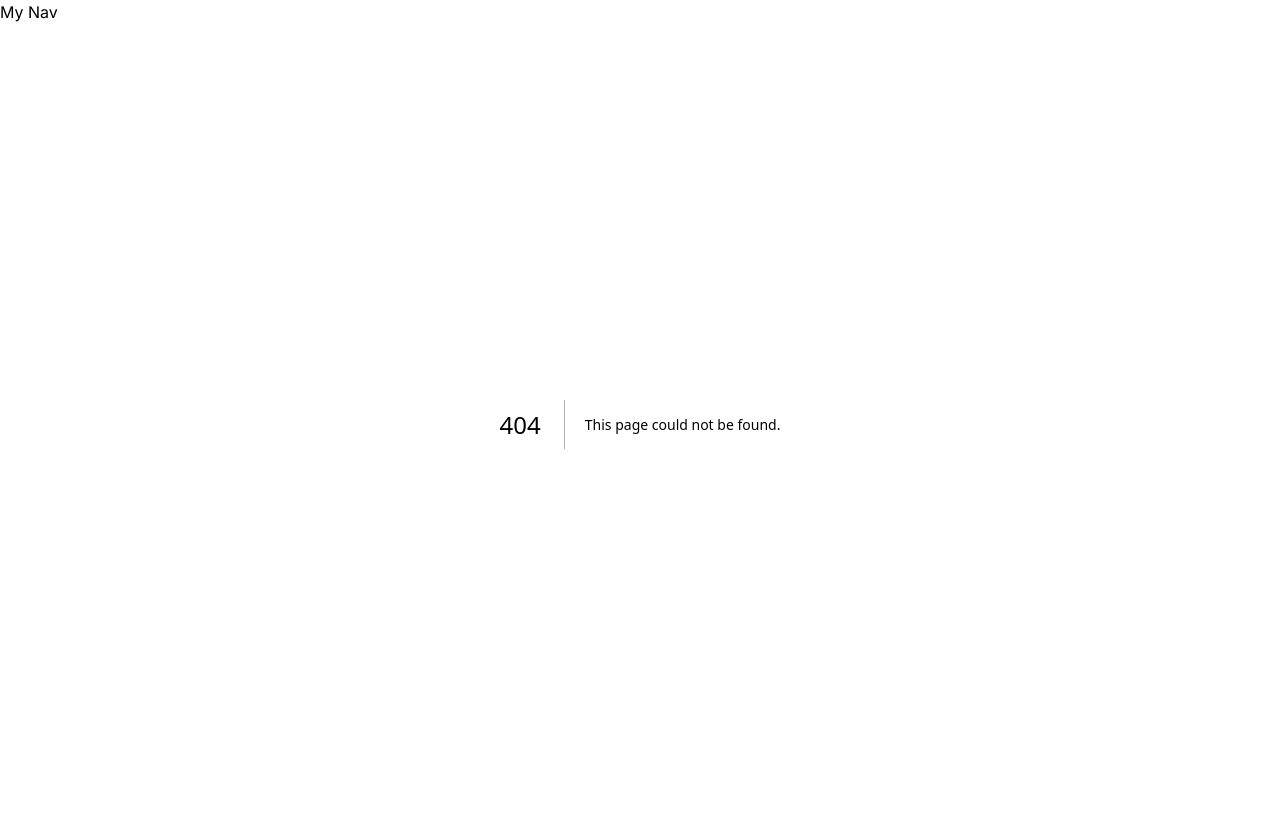
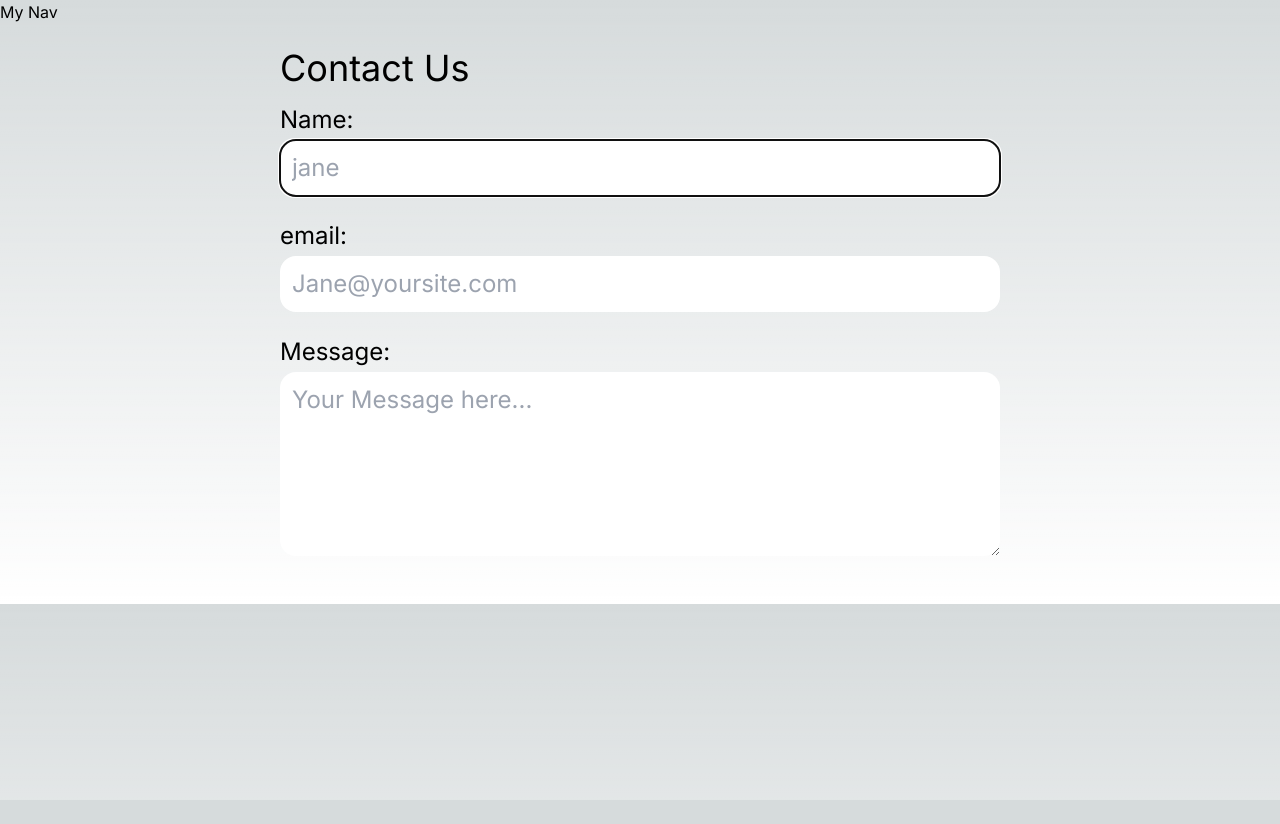
Before and after one commit to Vishal-Chandrasekaran/dg-nxt-13, a Next.js app: page /feedback in a window 1280 px wide. Before the commit this address had no page. After the commit the page ends 800 px from the top, so only its background shows below. Built offline with nearby package versions, Linux system fonts and the light colour scheme.

Commit message:
handled POST request here

```diff
--- a/src/app/about/head.tsx
+++ /dev/null
@@ -1,15 +0,0 @@
-'use client'
-import React from "react";
-
-class Head extends React.Component{
-    render(){
-        return(
-            <React.Fragment>
-                <title>About Page</title>
-                <meta content="width=device-width, inital-scale=1" name="viewport" />
-                <meta name="description" content="Created by Dave" />
-                <link rel="icon" href="/favicon.ico" />
-            </React.Fragment>
-        )
-    }
-}
--- a/src/app/about/layout.tsx
+++ /dev/null
@@ -1,24 +0,0 @@
-'use client';
-import styles from 'style.module.css';
-import "./styles.modules.css";
-import React from "react";
-
-interface typeDef {
-    children: React.ReactNode;
-}
-
-class aboutLayout extends React.Component<typeDef>{
-    render(){
-        const {children}= this.props;
-        return(
-            <React.Fragment>
-                <nav>About NavBar</nav>
-                <main className='main'>
-                    {children}
-                </main>
-            </React.Fragment>
-        )
-    }
-}
-
-export default aboutLayout
--- a/src/app/about/loading.tsx
+++ /dev/null
@@ -1,5 +0,0 @@
-export default function Loading() {
-    return(
-        <h1>Loading    ...</h1>
-    )
-};
--- a/src/app/about/page.tsx
+++ /dev/null
@@ -1,16 +0,0 @@
-"use client";
-import React from "react";
-import Link from "next/link";
-
-class About extends React.Component {
-  render() {
-    return (
-      <React.Fragment>
-        <main>This is a about page</main>
-        <Link href="/">Click here to go Home</Link>
-      </React.Fragment>
-    );
-  }
-}
-
-export default About;
--- a/src/app/about/styles.modules.css
+++ /dev/null
@@ -1,6 +0,0 @@
-.main{
-    min-height: 100vh;
-    display: grid;
-    place-content: center;
-    background-color: #333;
-}
--- /dev/null
+++ b/src/app/api/echo/route.ts
@@ -0,0 +1,18 @@
+import { NextResponse } from "next/server";
+
+export async function GET(request: Request){
+    const {searchParams} = new URL(request.url);
+
+    //Totally non-flexible way for providing responses
+    //value for the string entered in searchParams:
+    // const name = searchParams.get('name');
+    //either returns value or name if that searchParam exists
+    //const instrument = searchParams.get('instrument');
+    //now we send the response for teh required;
+    //return NextResponse.json({name , instrument})
+
+    //Instead of declaring we store the entries inside an object
+    const obj = Object.fromEntries(searchParams.entries());
+    return NextResponse.json(obj)
+
+}
--- /dev/null
+++ b/src/app/api/feedback/route.ts
@@ -0,0 +1,16 @@
+import { NextResponse } from "next/server";
+
+//This type actually created to match the state values of the form
+type Feedback = {
+    name?: string,
+    email?: string,
+    message?: string
+};
+
+export async function POST(request: Request) {
+    const data:Feedback = await request.json();
+    console.log("data :",data);
+
+    const { name,email,message } = data;
+    return NextResponse.json({name,email,message});
+};
--- /dev/null
+++ b/src/app/api/hello/route.ts
@@ -0,0 +1,6 @@
+//To send typed responses without error
+import { NextResponse } from "next/server"
+
+export async function GET(){
+    return NextResponse.json({"message":'Hello, Next.js!'})
+}
--- /dev/null
+++ b/src/app/feedback/page.tsx
@@ -0,0 +1,99 @@
+"use client";
+//To change the state and adding type
+import { useState,FormEvent,ChangeEvent } from "react";
+//To redirect to the other page
+import { useRouter } from "next/navigation";
+
+//Inital state value declared globally
+const initState = {
+    name:"",
+    email:"",
+    message:""
+};
+
+//A react component used for 'POST' method in the name of form in dynamic routeHandler
+export default function Feedback() {
+    const [data,setData] = useState(initState);
+    const router = useRouter();
+
+    const handleSubmit = async (e:FormEvent<HTMLFormElement>) => {
+        e.preventDefault();
+        console.log(JSON.stringify(data));
+        const { name,email,message } = data;
+
+        //Sending data to API (which is created in routeHandler)
+        const res = await fetch('http://localhost:3000/api/feedback',{
+            method:'POST',
+            headers:{
+                'Content-Type':'application/json',
+            },
+            body: JSON.stringify({
+                name,email,message
+            })
+        })
+
+        const result = await res.json();
+        console.log(result);
+
+        router.push('/thank-you')
+    };
+
+    //For setting the state value from the value stored in the input of the form
+    const handleChange = (e: ChangeEvent <HTMLInputElement | HTMLTextAreaElement > ) => {
+        const name = e.target.name;
+
+        setData((prevData) => ({
+            ...prevData,
+            [name]: e.target.value
+        }))
+    };
+
+
+    const canSave = [...Object.values(data)].every(Boolean);
+
+    return (
+        <form onSubmit={handleSubmit} className="flex flex-col mx-auto max-w-3xl p-6" >
+            <h1 className="text-4xl mb-4" >Contact Us</h1>
+            <label className="text-2xl mb-1" htmlFor="name" >Name:</label>
+            <input
+             className="p-3 mb-6 text-2xl rounded-2xl text-black"
+             type="text"
+             id="name"
+             name="name"
+             placeholder="jane"
+             pattern="([A-Z][\w+.]{1,})"
+             value={data.name}
+             onChange={handleChange}
+             autoFocus
+            />
+
+            <label className="text-2xl mb-1" htmlFor="email"> email:</label>
+            <input
+            className="p-3 mb-6 text-2xl rounded-2xl text:black"
+            type="email"
+            name="email"
+            placeholder="Jane@yoursite.com"
+            pattern="^[a-zA-Z0-9._%+-]+@[a-zA-Z]{2,}$"
+            value={data.email}
+            onChange={handleChange}
+            />
+
+            <label className="text-2xl mb-1" htmlFor="message">Message:</label>
+            <textarea
+            className="p-3 mb-6 text-2xl rounded-2xl text-black "
+            id="message"
+            name="message"
+            placeholder="Your Message here..."
+            rows={5}
+            cols={33}
+            value={data.message}
+            onChange={handleChange}
+            />
+
+           {canSave &&  <button
+            className="p-3 mb-6 text-2xl rounded-2xl text-black border-solid border-white border-2 max-w-xs bg-slate-400 hover:cursor-pointer hover:bg-slate-300 disable:hidden "
+            disabled={!canSave}
+            >Submit</button>}
+        </form>
+    )
+};
--- a/src/app/page.tsx
+++ b/src/app/page.tsx
@@ -5,7 +5,6 @@ export default function Home() {
   return (
     <main>
       <h1>Hello World</h1>
-      <Link href={"/about"}>Visit <strong>about</strong> for once</Link>
     </main>
   )
 }
--- /dev/null
+++ b/src/app/thank-you/page.tsx
@@ -0,0 +1,9 @@
+export default function ThankYou() {
+    return(
+        <main>
+            <h1 className="text-3xl grid place-content-center min-h-screen">
+                Thank you for your feedback
+            </h1>
+        </main>
+    )
+};
```
